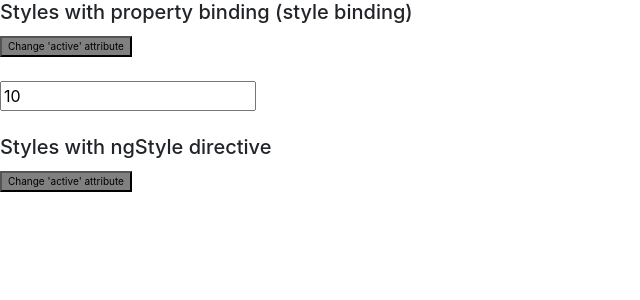
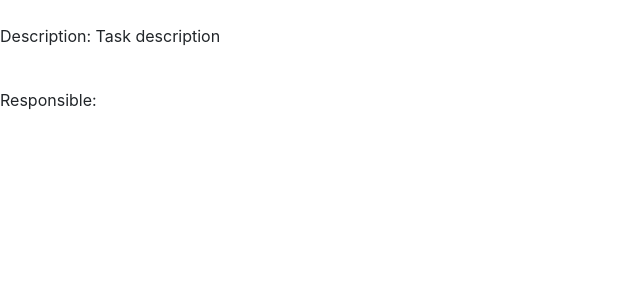
Before and after one commit to alinecbsr/angular-course, an Angular app in the folder directives/: page / in a window 1280 px wide. Shown: the top 300 px of the page, without its empty margins (0-640 px from the left). Built offline with nearby package versions, Linux system fonts and the light colour scheme.

Commit message:
Operator Elvis

```diff
--- a/directives/src/app/app.component.html
+++ b/directives/src/app/app.component.html
@@ -2,4 +2,5 @@
 <!-- <app-directive-ngswitch></app-directive-ngswitch> -->
 <!-- <app-directive-ngfor></app-directive-ngfor> -->
 <!-- <app-directive-ngclass></app-directive-ngclass> -->
-<app-directive-ngstyle></app-directive-ngstyle>
+<!-- <app-directive-ngstyle></app-directive-ngstyle> -->
+<app-operator-elvis></app-operator-elvis>
--- a/directives/src/app/app.module.ts
+++ b/directives/src/app/app.module.ts
@@ -8,6 +8,7 @@ import { DirectiveNgswitchComponent } from './directive-ngswitch/directive-ngswi
 import { DirectiveNgforComponent } from './directive-ngfor/directive-ngfor.component';
 import { DirectiveNgclassComponent } from './directive-ngclass/directive-ngclass.component';
 import { DirectiveNgstyleComponent } from './directive-ngstyle/directive-ngstyle.component';
+import { OperatorElvisComponent } from './operator-elvis/operator-elvis.component';
 
 @NgModule({
   declarations: [
@@ -16,7 +17,8 @@ import { DirectiveNgstyleComponent } from './directive-ngstyle/directive-ngstyle
     DirectiveNgswitchComponent,
     DirectiveNgforComponent,
     DirectiveNgclassComponent,
-    DirectiveNgstyleComponent
+    DirectiveNgstyleComponent,
+    OperatorElvisComponent
   ],
   imports: [
     BrowserModule,
--- /dev/null
+++ b/directives/src/app/operator-elvis/operator-elvis.component.html
@@ -0,0 +1,3 @@
+<br><p>Description: {{ tasks.description }}</p><br>
+<!-- <p>Responsible: {{ tasks.responsible}}</p> -->
+<p>Responsible: {{ tasks?.responsible?.user}}</p>
--- /dev/null
+++ b/directives/src/app/operator-elvis/operator-elvis.component.ts
@@ -0,0 +1,22 @@
+import { Component, OnInit } from '@angular/core';
+
+@Component({
+  selector: 'app-operator-elvis',
+  templateUrl: './operator-elvis.component.html',
+  styleUrls: ['./operator-elvis.component.scss']
+})
+export class OperatorElvisComponent implements OnInit {
+
+  tasks: any = {
+    description: 'Task description',
+    // responsible: null,
+    responsible: {
+      user: null
+    }
+  }
+
+  constructor() { }
+
+  ngOnInit(): void {
+  }
+}
```
Also changed, not shown: directives/src/app/operator-elvis/operator-elvis.component.scss (added), 1 other file (tests, documents, lock files or other folders).
